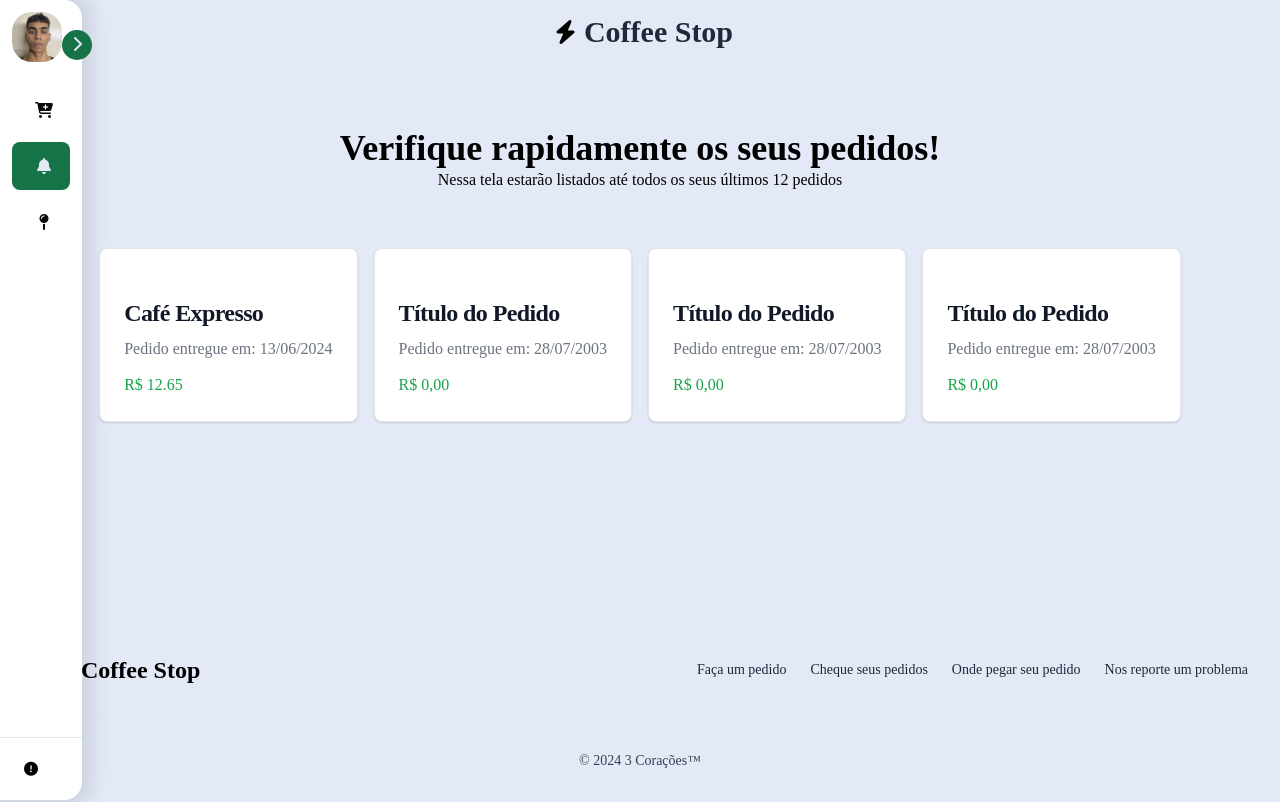
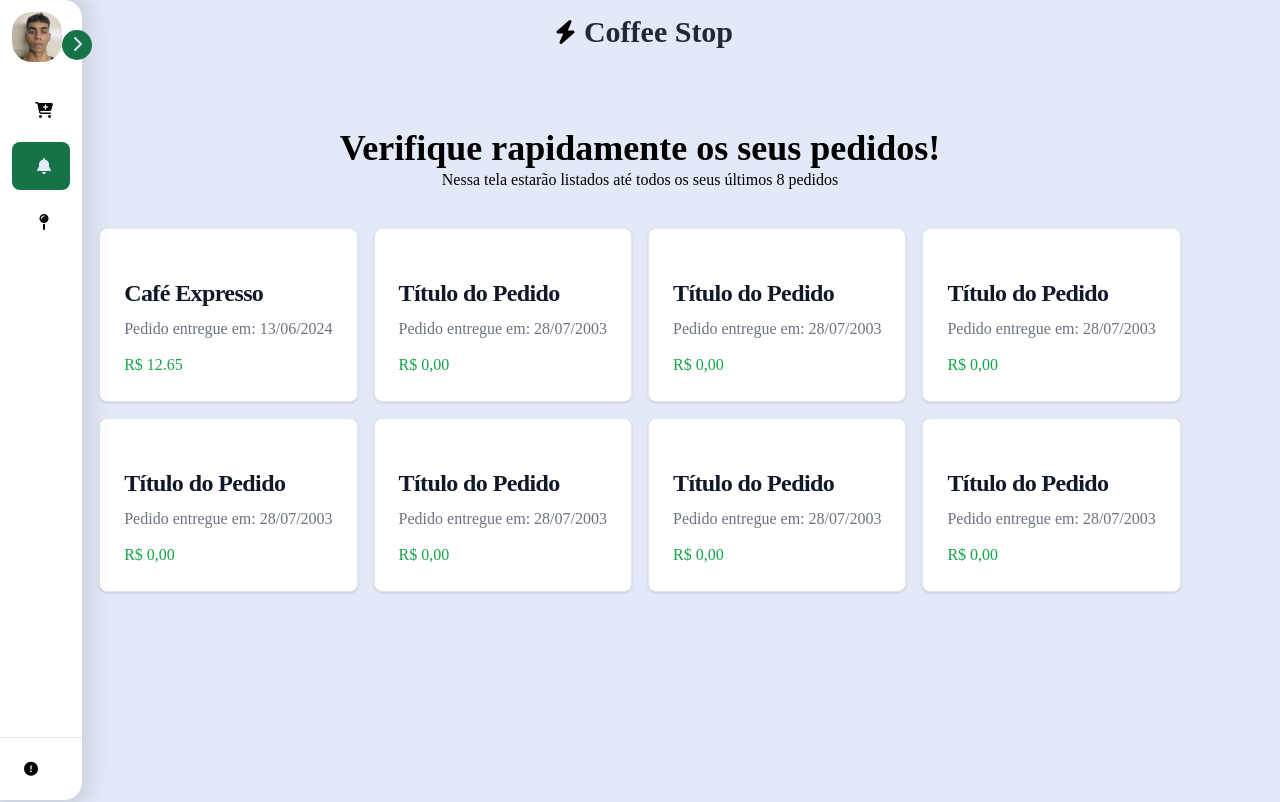
Before and after one commit to evaaldo/CAFETERIA, an Angular app: page /list-orders in a window 1280 px wide. Shown: the top 802 px of the page. Built offline with nearby package versions, Linux system fonts and the light colour scheme; a web font is replaced by a local one.

Commit message:
Feat: Correção de margin de pedidos

```diff
--- a/src/app/Components/list-orders/header-orders/header-orders.component.html
+++ b/src/app/Components/list-orders/header-orders/header-orders.component.html
@@ -1,4 +1,4 @@
 <div class="text-center">
   <h1 class="text-4xl font-bold">Verifique rapidamente os seus pedidos!</h1>
-  <p>Nessa tela estarão listados até todos os seus últimos 12 pedidos</p>
+  <p>Nessa tela estarão listados até todos os seus últimos 8 pedidos</p>
 </div>
--- a/src/app/Components/list-orders/list-orders.component.html
+++ b/src/app/Components/list-orders/list-orders.component.html
@@ -1,8 +1,12 @@
 <section>
   <app-container>
     <app-header-orders></app-header-orders>
-    <div class="grid grid-cols-1 sm:grid-cols-2 md:grid-cols-3 lg:grid-cols-4 gap-4 p-4 justify-items-center">
+    <div class="grid grid-cols-1 sm:grid-cols-2 md:grid-cols-3 lg:grid-cols-4 gap-4 p-4 justify-items-center my-5">
       <app-orders titulo="Café Expresso" dataEntrega="13/06/2024" preco="12.65"></app-orders>
+      <app-orders></app-orders>
+      <app-orders></app-orders>
+      <app-orders></app-orders>
+      <app-orders></app-orders>
       <app-orders></app-orders>
       <app-orders></app-orders>
       <app-orders></app-orders>
--- a/src/app/Components/list-orders/orders/orders.component.html
+++ b/src/app/Components/list-orders/orders/orders.component.html
@@ -1,4 +1,4 @@
-<div class="max-w-sm p-6 bg-white border border-gray-200 rounded-lg shadow dark:bg-gray-800 dark:border-gray-700 text-white my-10">
+<div class="max-w-sm p-6 bg-white border border-gray-200 rounded-lg shadow dark:bg-gray-800 dark:border-gray-700 text-white">
   <i class="fa-solid fa-box-open"></i>
   <h5 class="mb-2 text-2xl font-semibold tracking-tight text-gray-900 dark:text-white">{{ titulo }}</h5>
   <p class="mb-3 font-normal text-gray-500 dark:text-gray-400">Pedido entregue em: {{ dataEntrega }}</p>
```
